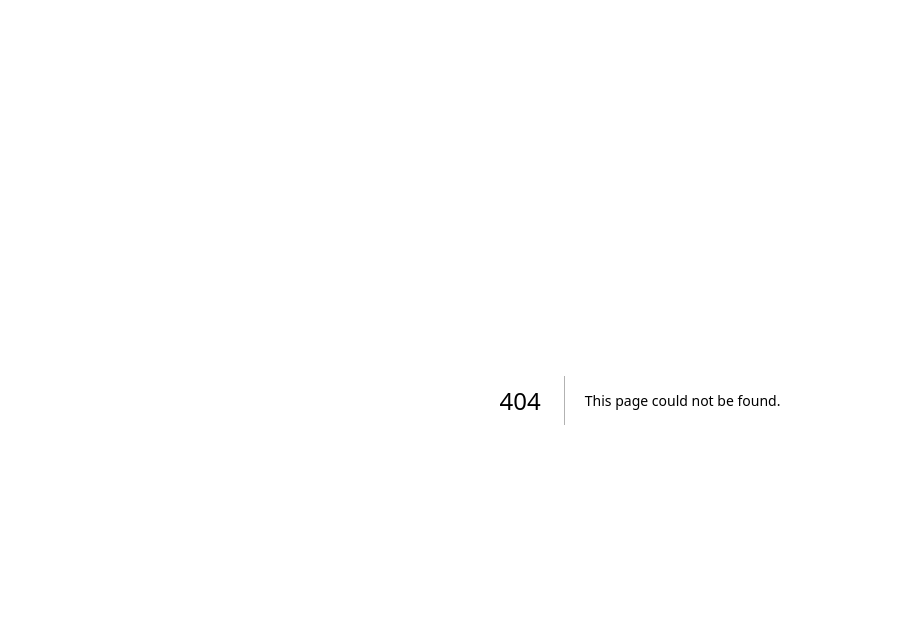
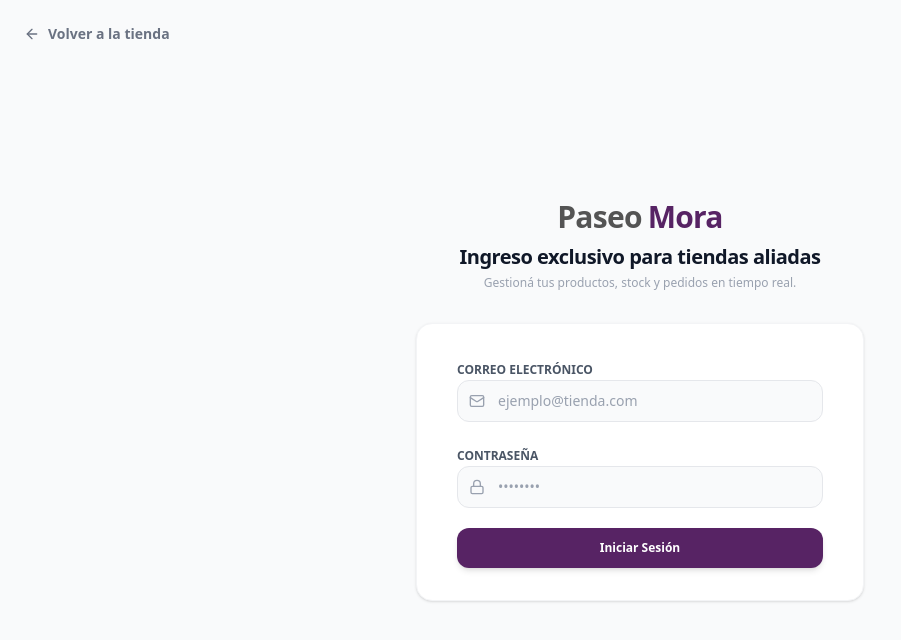
Before and after one commit to oscarmorax/paseomora, a Next.js app: page /login in a window 1280 px wide. Before the commit this address had no page. Shown: the top 640 px of the page, without its empty margins (0-901 px from the left). Built offline with nearby package versions, Linux system fonts and the light colour scheme; no server answers.

Commit message:
Security: Escudo protector en /vendedor y sistema de autenticación completo

```diff
--- /dev/null
+++ b/app/login/page.tsx
@@ -0,0 +1,129 @@
+'use client';
+import React, { useState } from 'react';
+import { useRouter } from 'next/navigation';
+import { supabase } from '../supabase';
+import { Lock, Mail, Loader2, ArrowLeft } from 'lucide-react';
+import Link from 'next/link';
+
+export default function Login() {
+  const [email, setEmail] = useState('');
+  const [password, setPassword] = useState('');
+  const [cargando, setCargando] = useState(false);
+  const [error, setError] = useState<string | null>(null);
+  const router = useRouter();
+
+  const manejarLogin = async (e: React.FormEvent) => {
+    e.preventDefault();
+    try {
+      setCargando(true);
+      setError(null);
+
+      // Intentamos iniciar sesión en el backend de Supabase
+      const { error: authError } = await supabase.auth.signInWithPassword({
+        email,
+        password,
+      });
+
+      if (authError) throw authError;
+
+      // Si las credenciales son correctas, lo redireccionamos al panel del vendedor
+      router.push('/vendedor');
+      router.refresh(); // Refresca la ruta para que Next.js valide que ya está logueado
+    } catch (err: any) {
+      console.error('Error en la autenticación:', err);
+      setError(err.message || 'Credenciales inválidas. Verificá tu correo o contraseña.');
+    } finally {
+      setCargando(false);
+    }
+  };
+
+  return (
+    <div className="min-h-screen bg-gray-50 flex flex-col justify-center py-12 sm:px-6 lg:px-8 font-sans relative">
+
+      {/* Botón sutil para volver al Home */}
+      <div className="absolute top-6 left-6">
+        <Link href="/" className="flex items-center gap-2 text-sm font-semibold text-gray-500 hover:text-gray-700 transition-colors">
+          <ArrowLeft className="w-4 h-4" />
+          Volver a la tienda
+        </Link>
+      </div>
+
+      <div className="sm:mx-auto sm:w-full sm:max-w-md text-center">
+        <div className="flex items-center justify-center gap-1.5 mb-2">
+          <span className="text-3xl font-black tracking-tight" style={{ color: '#545454' }}>Paseo</span>
+          <span className="text-3xl font-black tracking-tight" style={{ color: '#572364' }}>Mora</span>
+        </div>
+        <h2 className="text-xl font-bold text-gray-900 tracking-tight">
+          Ingreso exclusivo para tiendas aliadas
+        </h2>
+        <p className="mt-1 text-xs text-gray-400">
+          Gestioná tus productos, stock y pedidos en tiempo real.
+        </p>
+      </div>
+
+      <div className="mt-8 sm:mx-auto sm:w-full sm:max-w-md">
+        <div className="bg-white py-8 px-4 shadow-sm border border-gray-100 sm:rounded-2xl sm:px-10 space-y-6">
+
+          {error && (
+            <div className="bg-red-50 border border-red-200 text-red-900 p-3 rounded-xl text-xs font-semibold text-center animate-shake">
+              ⚠️ {error === 'Invalid login credentials' ? 'El correo o la contraseña son incorrectos.' : error}
+            </div>
+          )}
+
+          <form onSubmit={manejarLogin} className="space-y-5">
+            <div className="space-y-1.5">
+              <label className="text-xs font-bold text-gray-600 uppercase">Correo Electrónico</label>
+              <div className="relative">
+                <div className="absolute inset-y-0 left-0 pl-3 flex items-center pointer-events-none text-gray-400">
+                  <Mail className="w-4 h-4" />
+                </div>
+                <input
+                  type="email"
+                  value={email}
+                  onChange={(e) => setEmail(e.target.value)}
+                  placeholder="ejemplo@tienda.com"
+                  className="w-full bg-gray-50 text-gray-800 placeholder-gray-400 pl-10 pr-4 py-2.5 rounded-xl border border-gray-200 focus:outline-none focus:border-purple-300 focus:bg-white transition-all text-sm"
+                  required
+                />
+              </div>
+            </div>
+
+            <div className="space-y-1.5">
+              <label className="text-xs font-bold text-gray-600 uppercase">Contraseña</label>
+              <div className="relative">
+                <div className="absolute inset-y-0 left-0 pl-3 flex items-center pointer-events-none text-gray-400">
+                  <Lock className="w-4 h-4" />
+                </div>
+                <input
+                  type="password"
+                  value={password}
+                  onChange={(e) => setPassword(e.target.value)}
+                  placeholder="••••••••"
+                  className="w-full bg-gray-50 text-gray-800 placeholder-gray-400 pl-10 pr-4 py-2.5 rounded-xl border border-gray-200 focus:outline-none focus:border-purple-300 focus:bg-white transition-all text-sm"
+                  required
+                />
+              </div>
+            </div>
+
+            <button
+              type="submit"
+              disabled={cargando}
+              className="w-full text-white font-bold py-3 rounded-xl shadow-md transition-all text-xs flex items-center justify-center gap-2 hover:bg-opacity-90 disabled:opacity-50 mt-2"
+              style={{ backgroundColor: '#572364' }}
+            >
+              {cargando ? (
+                <>
+                  <Loader2 className="w-4 h-4 animate-spin" />
+                  Verificando credenciales...
+                </>
+              ) : (
+                'Iniciar Sesión'
+              )}
+            </button>
+          </form>
+
+        </div>
+      </div>
+    </div>
+  );
+}
--- a/app/vendedor/page.tsx
+++ b/app/vendedor/page.tsx
@@ -1,10 +1,13 @@
 'use client';
-import React, { useState } from 'react';
+import React, { useState, useEffect } from 'react';
 import { Package, DollarSign, ShoppingBag, PlusCircle, ArrowLeft, CheckCircle, Loader2 } from 'lucide-react';
 import Link from 'next/link';
-import { supabase } from '../supabase'; // <--- Conectamos el formulario al cable central
+import { useRouter } from 'next/navigation';
+import { supabase } from '../supabase';
 
 export default function VendedorDashboard() {
+  const router = useRouter(); // <--- Para poder redirigir al usuario entrometido
+
   // Estados para capturar lo que escribe el usuario
   const [nombre, setNombre] = useState('');
   const [precio, setPrecio] = useState('');
@@ -12,6 +15,30 @@ export default function VendedorDashboard() {
   const [cargando, setCargando] = useState(false);
   const [notificacion, setNotificacion] = useState(false);
   const [error, setError] = useState<string | null>(null);
+  const [autenticando, setAutenticando] = useState(true); // Nuevo estado de control
+
+  // EL ESCUDO PROTECTOR (Verifica si el usuario inició sesión)
+  useEffect(() => {
+    async function chequearSesion() {
+      const { data: { session } } = await supabase.auth.getSession();
+
+      if (!session) {
+        // ¡Alerta! No está logueado, lo mandamos al login de una patada
+        router.push('/login');
+      } else {
+        // Todo en orden, puede ver el panel
+        setAutenticando(false);
+      }
+    }
+    chequearSesion();
+  }, [router]);
+
+  // Función para cerrar sesión de forma segura
+  const manejarCerrarSesion = async () => {
+    await supabase.auth.signOut();
+    router.push('/login');
+    router.refresh();
+  };
 
   const manejarSubidaProducto = async (e: React.FormEvent) => {
     e.preventDefault();
@@ -21,12 +48,12 @@ export default function VendedorDashboard() {
       setCargando(true);
       setError(null);
 
-      // Una lista de imágenes espectaculares de Unsplash al azar para que tus productos nuevos no queden vacíos
+      // Una lista de imágenes espectaculares de Unsplash al azar
       const imagenesRandom = [
-        "https://images.unsplash.com/photo-1505740420928-5e560c06d30e?auto=format&fit=crop&w=600&q=80", // Auriculares
-        "https://images.unsplash.com/photo-1523275335684-37898b6baf30?auto=format&fit=crop&w=600&q=80", // Reloj
-        "https://images.unsplash.com/photo-1572635196237-14b3f281503f?auto=format&fit=crop&w=600&q=80", // Lentes
-        "https://images.unsplash.com/photo-1560343090-f0409e92791a?auto=format&fit=crop&w=600&q=80"  // Championes cuero
+        "https://images.unsplash.com/photo-1505740420928-5e560c06d30e?auto=format&fit=crop&w=600&q=80",
+        "https://images.unsplash.com/photo-1523275335684-37898b6baf30?auto=format&fit=crop&w=600&q=80",
+        "https://images.unsplash.com/photo-1572635196237-14b3f281503f?auto=format&fit=crop&w=600&q=80",
+        "https://images.unsplash.com/photo-1560343090-f0409e92791a?auto=format&fit=crop&w=600&q=80"
       ];
       const imagenSeleccionada = imagenesRandom[Math.floor(Math.random() * imagenesRandom.length)];
 
@@ -39,7 +66,7 @@ export default function VendedorDashboard() {
             tienda: tienda,
             precio: parseFloat(precio),
             imagen: imagenSeleccionada,
-            rating: parseFloat((Math.random() * (5.0 - 4.2) + 4.2).toFixed(1)) // Rating aleatorio premium entre 4.2 y 5.0
+            rating: parseFloat((Math.random() * (5.0 - 4.2) + 4.2).toFixed(1))
           }
         ]);
 
@@ -62,6 +89,16 @@ export default function VendedorDashboard() {
     }
   };
 
+  // Si todavía está verificando la sesión con Supabase, mostramos una pantalla de carga sutil
+  if (autenticando) {
+    return (
+      <div className="min-h-screen bg-gray-50 flex flex-col items-center justify-center gap-3 text-gray-500">
+        <Loader2 className="w-8 h-8 animate-spin" style={{ color: '#572364' }} />
+        <p className="text-sm font-medium">Verificando credenciales de seguridad...</p>
+      </div>
+    );
+  }
+
   return (
     <div className="min-h-screen bg-gray-50 flex flex-col font-sans">
 
@@ -80,11 +117,23 @@ export default function VendedorDashboard() {
               </span>
             </div>
           </div>
-          <div className="flex items-center gap-3">
-            <div className="w-8 h-8 rounded-full bg-purple-100 flex items-center justify-center text-purple-700 font-bold text-xs" style={{ backgroundColor: '#fcf7ff', color: '#572364' }}>
-              MT
+
+          {/* SECCIÓN ACTUALIZADA CON EL BOTÓN SALIR */}
+          <div className="flex items-center gap-4">
+            <div className="flex items-center gap-3">
+              <div className="w-8 h-8 rounded-full bg-purple-100 flex items-center justify-center text-purple-700 font-bold text-xs" style={{ backgroundColor: '#fcf7ff', color: '#572364' }}>
+                MT
+              </div>
+              <span className="text-xs font-semibold text-gray-700 hidden sm:inline">Mi Tienda Aliada</span>
             </div>
-            <span className="text-xs font-semibold text-gray-700 hidden sm:inline">Mi Tienda Aliada</span>
+
+            {/* BOTÓN DE CERRAR SESIÓN */}
+            <button
+              onClick={manejarCerrarSesion}
+              className="text-xs font-bold text-red-600 hover:text-red-700 bg-red-50 hover:bg-red-100/70 px-3 py-2 rounded-xl transition-all uppercase tracking-wider"
+            >
+              Salir
+            </button>
           </div>
         </div>
       </nav>
@@ -99,7 +148,7 @@ export default function VendedorDashboard() {
 
         {/* NOTIFICACIÓN DE ÉXITO REAL */}
         {notificacion && (
-          <div className="bg-emerald-50 border border-emerald-200 text-emerald-900 p-4 rounded-xl flex items-center gap-3 shadow-sm animate-bounce">
+          <div className="bg-emerald-50 border border-emerald-200 text-emerald-900 p-4 rounded-xl flex items-center gap-3 shadow-sm">
             <CheckCircle className="w-5 h-5 text-emerald-600 flex-shrink-0" />
             <span className="text-sm font-medium">¡Golazo! El producto fue insertado de forma real en la base de datos de Paseo Mora.</span>
           </div>
```
